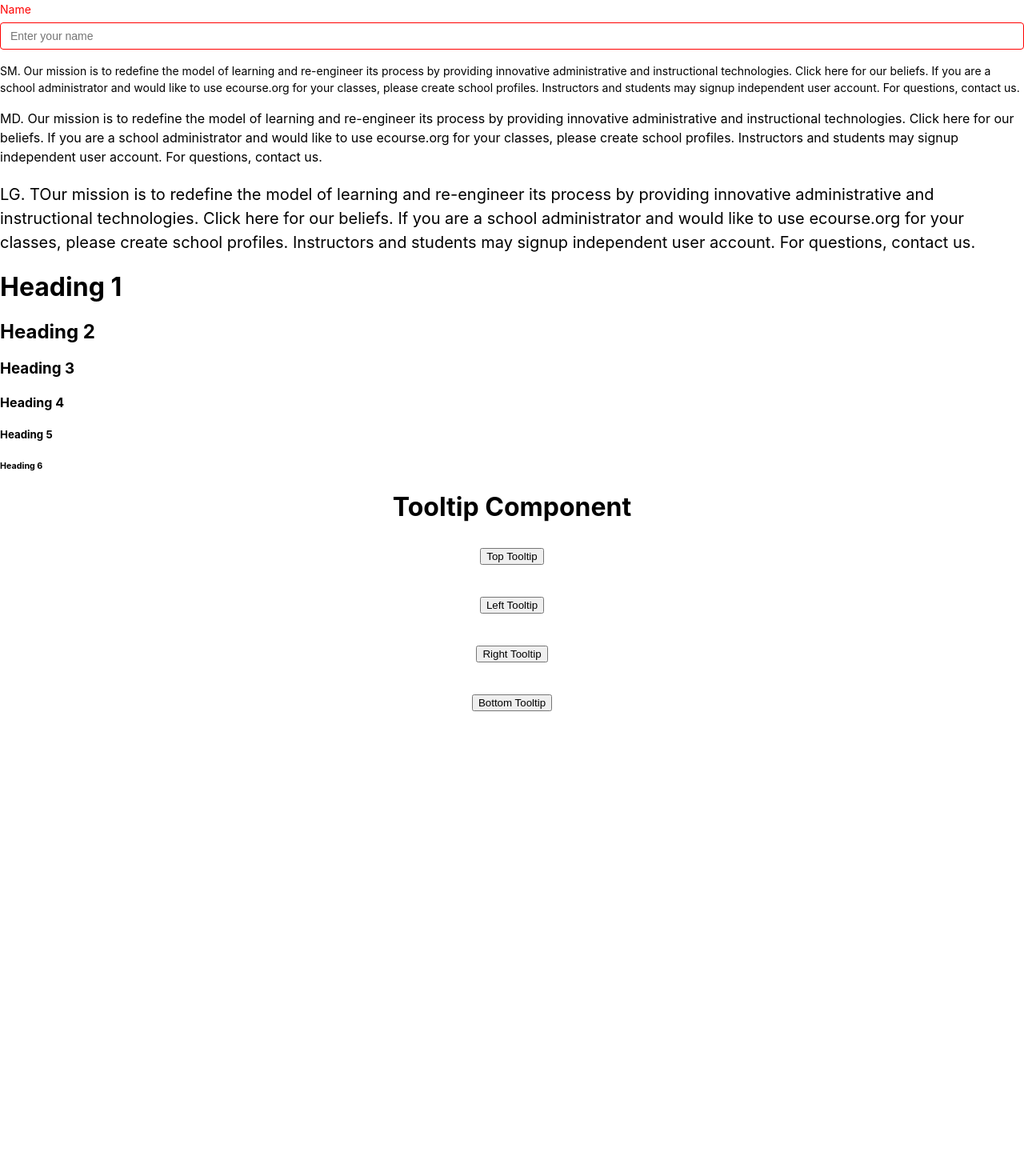
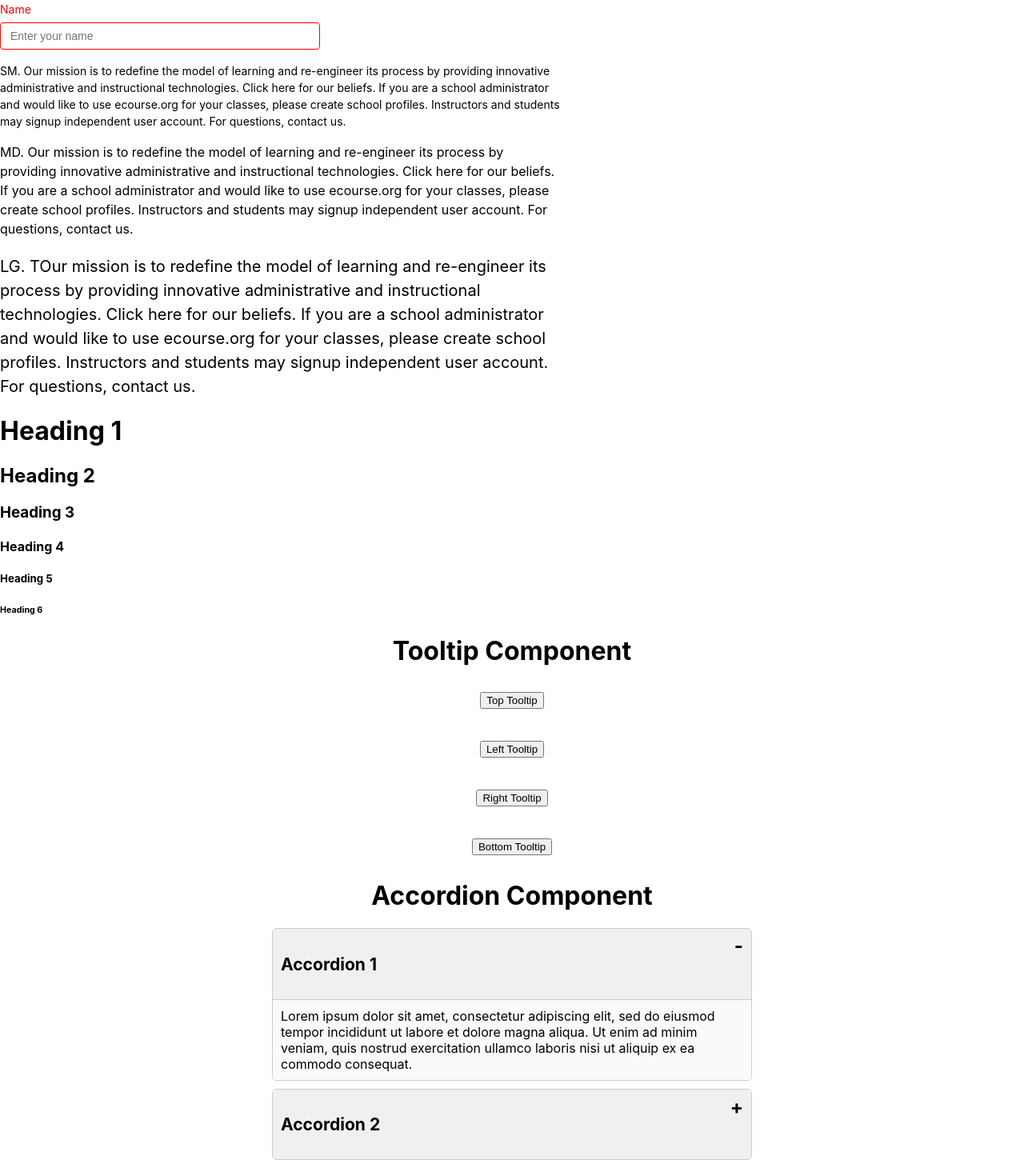
Before and after one commit to memalxl/ui, a React (Create React App) app: page / in a window 1280 px wide. Shown: the part 287-1757 px from the top of the page at 80% size. Before the commit the page ends 1213 px from the top, so only its background shows below. Built offline with nearby package versions, Linux system fonts and the light colour scheme.

Commit message:
last commit

```diff
--- a/src/App.js
+++ b/src/App.js
@@ -3,6 +3,7 @@ import Input from "./components/input/input";
 import Typography from "./components/typography/typography";
 import Heading from "./components/heading/heading";
 import Tooltip from "./components/tooltip/tooltip";
+import Accordion from "./components/accordion/accordion";
 
 
 
@@ -101,6 +102,18 @@ function App() {
       <button>Bottom Tooltip</button>
     </Tooltip>
   </div>
+  <div>
+      <h1 style={{ textAlign: "center" }}>Accordion Component</h1>
+      <div className="accordion-container">
+        <Accordion title="Accordion 1" defaultOpen={true}>
+          Lorem ipsum dolor sit amet, consectetur adipiscing elit, sed do eiusmod tempor incididunt ut labore et dolore magna aliqua. Ut enim ad minim veniam, quis nostrud exercitation ullamco laboris nisi ut aliquip ex ea commodo consequat.
+        </Accordion>
+
+        <Accordion title="Accordion 2">
+          Lorem ipsum dolor sit amet, consectetur adipiscing elit, sed do eiusmod tempor incididunt ut labore et dolore magna aliqua. Ut enim ad minim veniam, quis nostrud exercitation ullamco laboris nisi ut aliquip ex ea commodo consequat.
+        </Accordion>
+      </div>
+    </div>
 </div>
     </div>
   );
--- /dev/null
+++ b/src/components/accordion/accordion.css
@@ -0,0 +1,33 @@
+/* accordion.css */
+.accordion-container {
+    max-width: 600px;
+    margin: 20px auto;
+  }
+
+  .accordion {
+    border: 1px solid #ccc;
+    margin: 10px 0;
+    border-radius: 5px;
+    overflow: hidden;
+  }
+
+  .accordion-header {
+    display: flex;
+    justify-content: space-between;
+    padding: 10px;
+    background-color: #f0f0f0;
+    cursor: pointer;
+    font-weight: bold;
+    font-size: 18px;
+  }
+
+  .accordion-toggle {
+    font-size: 24px;
+    line-height: 1;
+  }
+
+  .accordion-content {
+    padding: 10px;
+    background-color: #fafafa;
+    border-top: 1px solid #ccc;
+  }
--- /dev/null
+++ b/src/components/accordion/accordion.jsx
@@ -0,0 +1,33 @@
+import React, { useState } from "react";
+import PropTypes from "prop-types";
+import "./accordion.css";
+
+function Accordion({ title, defaultOpen, children }) {
+  const [isOpen, setIsOpen] = useState(defaultOpen);
+
+  const toggleAccordion = () => {
+    setIsOpen(!isOpen);
+  };
+
+  return (
+    <div className="accordion">
+      <div className="accordion-header" onClick={toggleAccordion}>
+        <h3>{title}</h3>
+        <span className="accordion-toggle">{isOpen ? "-" : "+"}</span>
+      </div>
+      {isOpen && <div className="accordion-content">{children}</div>}
+    </div>
+  );
+}
+
+Accordion.propTypes = {
+  title: PropTypes.string.isRequired,
+  defaultOpen: PropTypes.bool,
+  children: PropTypes.node.isRequired,
+};
+
+Accordion.defaultProps = {
+  defaultOpen: false,
+};
+
+export default Accordion;
--- a/src/components/input/input.css
+++ b/src/components/input/input.css
@@ -1,3 +1,10 @@
+/* input.css */
+
+.input-container {
+  max-width: 400px;
+  margin-right: auto;
+  margin-right: 0;
+}
 
 .input-wrapper {
   margin-bottom: 16px;
@@ -5,14 +12,12 @@
   flex-direction: column;
 }
 
-
 .input-label {
-    margin-bottom: 8px;
   font-size: 14px;
   color: #333;
+  margin-bottom: 8px;
 }
 
-  /* Поле ввода */
 .input-field {
   padding: 8px 12px;
   font-size: 14px;
@@ -21,12 +26,10 @@
   transition: border-color 0.3s ease-in-out;
 }
 
-
 .input-field:focus {
   outline: none;
   border-color: blue;
 }
-
 
 .input-field.danger {
   border-color: red;
--- a/src/components/input/input.jsx
+++ b/src/components/input/input.jsx
@@ -11,6 +11,7 @@ const Input = ({
   danger
 }) => {
   return (
+    <div className="input-container">
       <div className={`input-wrapper ${danger ? 'danger' : ''}`}>
         {label && <label className="input-label">{label}</label>}
         <input
@@ -22,6 +23,7 @@ const Input = ({
           className={`input-field ${danger ? 'danger' : ''}`}
         />
       </div>
+    </div>
   );
 };
 
--- a/src/components/typography/typography.css
+++ b/src/components/typography/typography.css
@@ -1,9 +1,12 @@
 p {
     margin: 1em 0;
     line-height: 1.5;
+    max-width: 700px;
+    margin-right: auto;
+    margin-right: 0;
   }
 
-  /* Размеры текста */
+
   .typography-sm {
     font-size: 0.875rem;
   }
```
Lines whose indentation alone changed are shown as unchanged.
